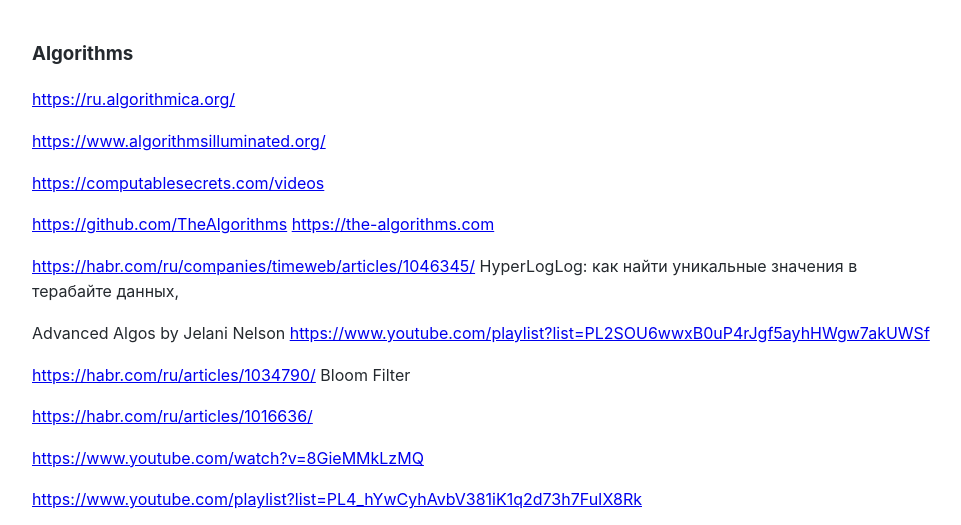
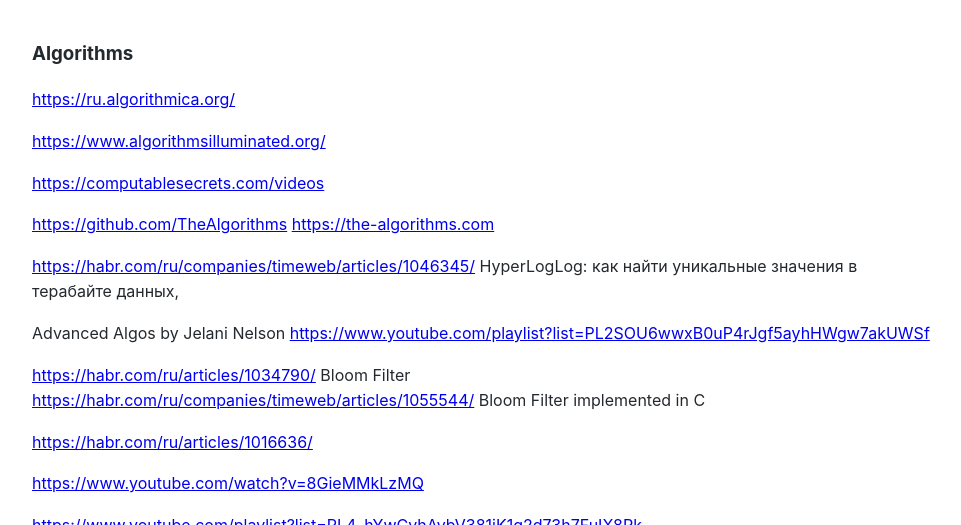
Before and after one commit to Michael-Lubinsky/michael-lubinsky.github.com, a Jekyll site: the page built from algo/algo.md, in a window 1280 px wide and 900 px high, cut to the strip 0-525 px from the top of the window. Shown: the whole strip, without its empty margins (158-1119 px from the left). Built offline with Jekyll 4.4.1, drawn with Linux system fonts in a browser that asks for light colours; our own code applies the rules of GitHub Pages for plain Markdown files.

Commit message:
Update algo.md

```diff
--- a/algo/algo.md
+++ b/algo/algo.md
@@ -15,6 +15,7 @@
 
 
 <https://habr.com/ru/articles/1034790/> Bloom Filter
+<https://habr.com/ru/companies/timeweb/articles/1055544/> Bloom Filter implemented in C
 
 <https://habr.com/ru/articles/1016636/>
 
```
